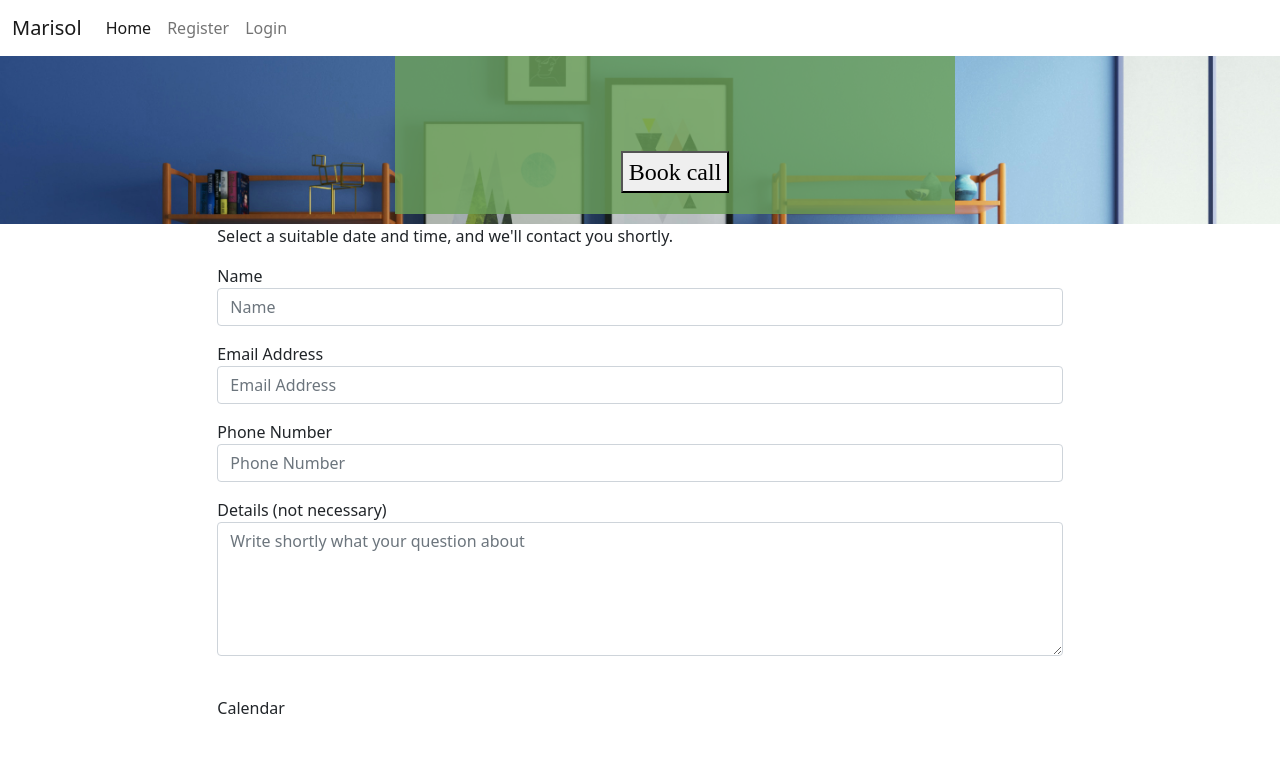
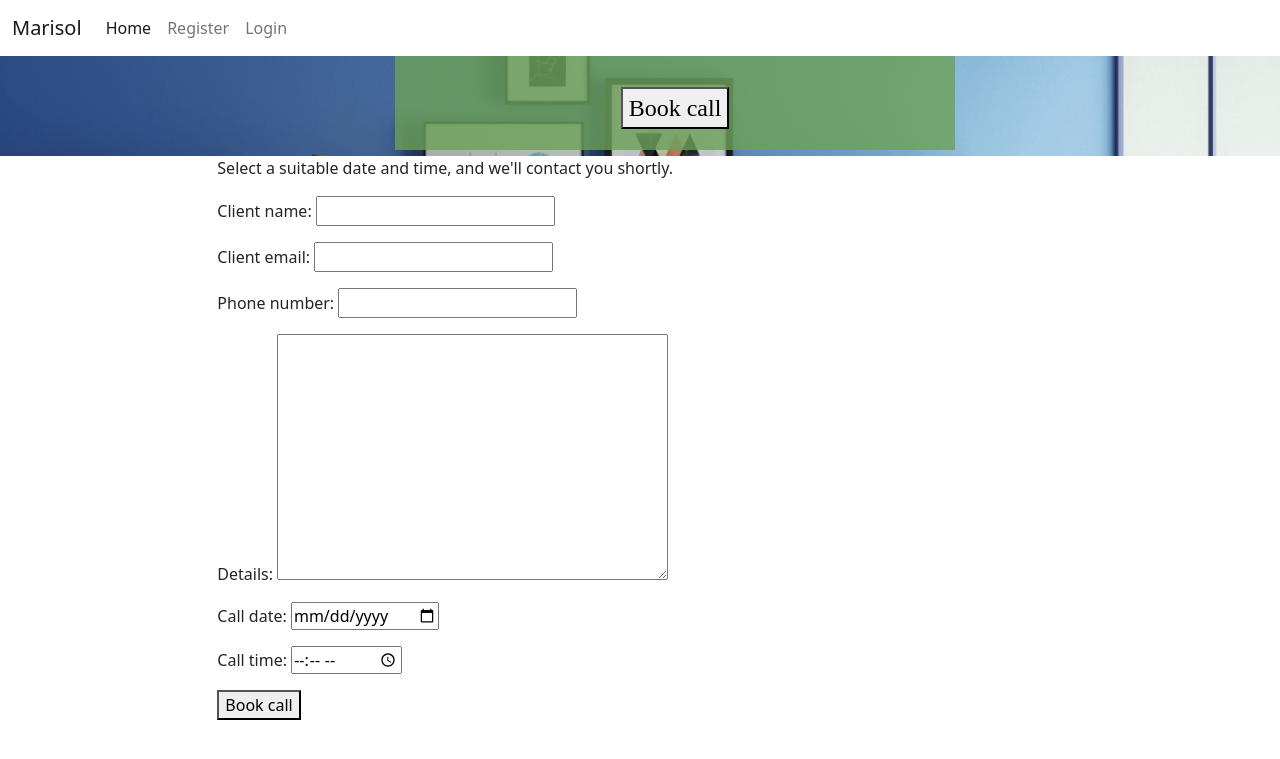
Before and after one commit to Julia-cloudname/marisol-2.0, a Django app: page /booking/ in a window 1280 px wide. Shown: the top 759 px of the page. Run offline with Django 3.2, Linux system fonts and the light colour scheme.

Commit message:
Create booking call model and add to database

```diff
--- /dev/null
+++ b/blog/forms.py
@@ -0,0 +1,17 @@
+from django import forms
+from .models import CallBooking
+
+class DateInput(forms.DateInput):
+    input_type = 'date'
+
+class TimeInput(forms.TimeInput):
+    input_type = 'time'
+
+class CallBookingForm(forms.ModelForm):
+    class Meta:
+        model = CallBooking
+        fields = ['client_name', 'client_email', 'phone_number', 'details', 'call_date', 'call_time']
+        widgets = {
+            'call_date': DateInput(),
+            'call_time': TimeInput(),
+        }
--- a/blog/models.py
+++ b/blog/models.py
@@ -45,3 +45,19 @@ class Comment(models.Model):
 
     def __str__(self):
         return f"Comment {self.body} by {self.name}"
+
+
+class CallBooking(models.Model):
+    client_name = models.CharField(max_length=100)
+    client_email = models.EmailField()
+    phone_number = models.CharField(max_length=20)
+    details = models.TextField(blank=True)
+    call_date = models.DateField()
+    call_time = models.TimeField()
+    enabled_dates = models.DateField()
+    disabled_dates = models.DateField()
+    enable_time = models.TimeField()
+    disable_time = models.TimeField()
+
+    def __str__(self):
+        return f"Call Booking by {self.client_name}"
--- a/blog/views.py
+++ b/blog/views.py
@@ -1,6 +1,7 @@
-from django.shortcuts import render, get_object_or_404
+from django.shortcuts import render, get_object_or_404, redirect
 from django.views import generic, View
-from .models import Post
+from .models import Post, CallBooking
+from .forms import CallBookingForm
 
 
 class PostList(generic.ListView):
@@ -33,8 +34,26 @@ class PostDetail(View):
 
 class BookingView(View):
     def get(self, request, *args, **kwargs):
-        # Booking view logic
+        form = CallBookingForm()
         return render(
             request,
             "booking.html",
+            {
+                "form": form,
+            },
         )
+
+    def post(self, request, *args, **kwargs):
+        form = CallBookingForm(request.POST)
+
+        if form.is_valid():
+            form.save()
+            return redirect('booking')
+
+        return render(
+            request,
+            "booking.html",
+            {
+                "form": form,
+            },
+        )
--- a/templates/booking.html
+++ b/templates/booking.html
@@ -1,42 +1,14 @@
-{% extends "base.html" %} {% block content %}
+<!-- booking.html -->
+{% extends "base.html" %}
+{% block content %}
 
 <div class="row">
     <div class="col-lg-8 col-md-10 mx-auto">
         <p>Select a suitable date and time, and we'll contact you shortly.</p>
-        <form name="sentMessage" id="contactForm" novalidate>
-            <div class="control-group">
-                <div class="form-group floating-label-form-group controls">
-                    <label>Name</label>
-                    <input type="text" class="form-control" placeholder="Name" id="name" required data-validation-required-message="Please enter your name.">
-                    <p class="help-block text-danger"></p>
-                </div>
-            </div>
-            <div class="control-group">
-                <div class="form-group floating-label-form-group controls">
-                    <label>Email Address</label>
-                    <input type="email" class="form-control" placeholder="Email Address" id="email" required data-validation-required-message="Please enter your email address.">
-                    <p class="help-block text-danger"></p>
-                </div>
-            </div>
-            <div class="control-group">
-                <div class="form-group col-xs-12 floating-label-form-group controls">
-                    <label>Phone Number</label>
-                    <input type="tel" class="form-control" placeholder="Phone Number" id="phone" required data-validation-required-message="Please enter your phone number.">
-                    <p class="help-block text-danger"></p>
-                </div>
-            </div>
-            <div class="control-group">
-                <div class="form-group floating-label-form-group controls">
-                    <label>Details (not necessary)</label>
-                    <textarea rows="5" class="form-control" placeholder="Write shortly what your question about" id="message" required data-validation-required-message="Please enter a message."></textarea>
-                    <p class="help-block text-danger"></p>
-                </div>
-            </div>
-            <br>
-            <div id="success"></div>
-            <div class="form-group">
-                Calendar
-            </div>
+        <form method="post">
+            {% csrf_token %}
+            {{ form.as_p }}
+            <button type="submit">Book call</button>
         </form>
     </div>
 </div>
```
Also changed, not shown: blog/admin.py (+8 -1 lines), blog/migrations/0002_callbooking.py (added).
